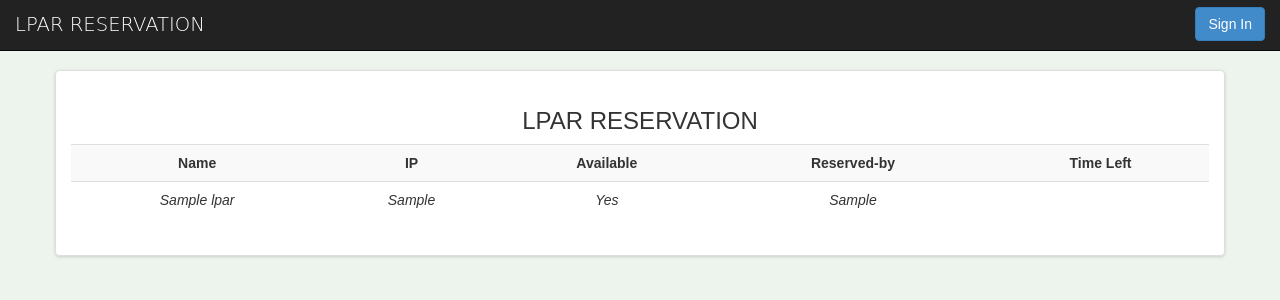
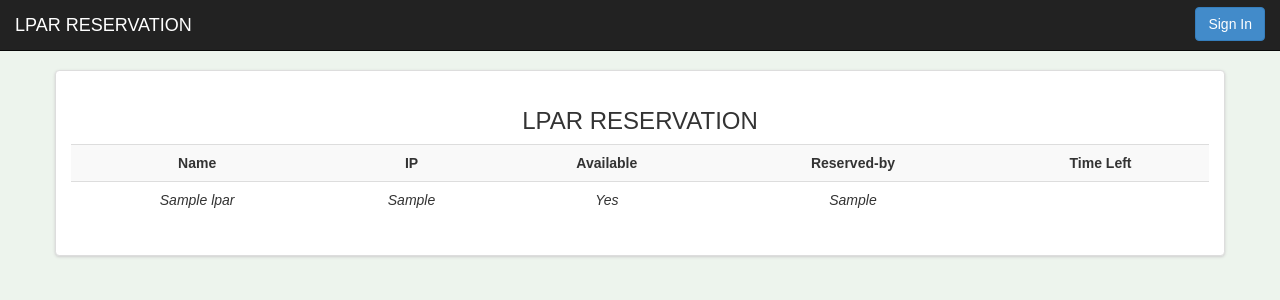
Before and after one commit to VeraLyu/LparManagement, a Django app: page / in a window 1280 px wide. Shown: the top 300 px of the page. Run offline with Django 3.2, Linux system fonts and the light colour scheme; tables that the repository leaves empty hold one stand-in row (values such as "Sample post"); some libraries are stand-ins or nearby versions.

Commit message:
Adjust navbar-brand

```diff
--- a/LPARReservation/static/css/bootcamp.css
+++ b/LPARReservation/static/css/bootcamp.css
@@ -1,12 +1,6 @@
 body {
   background-color: #edf4ed;
   padding-top: 70px;
-}
-
-header .navbar-brand {
-  font-size: 1.4em;
-  font-weight: 200;
-  font-family: "Audiowide", cursive;
 }
 
 main .container {
```
Also changed, not shown: 1 other file.
